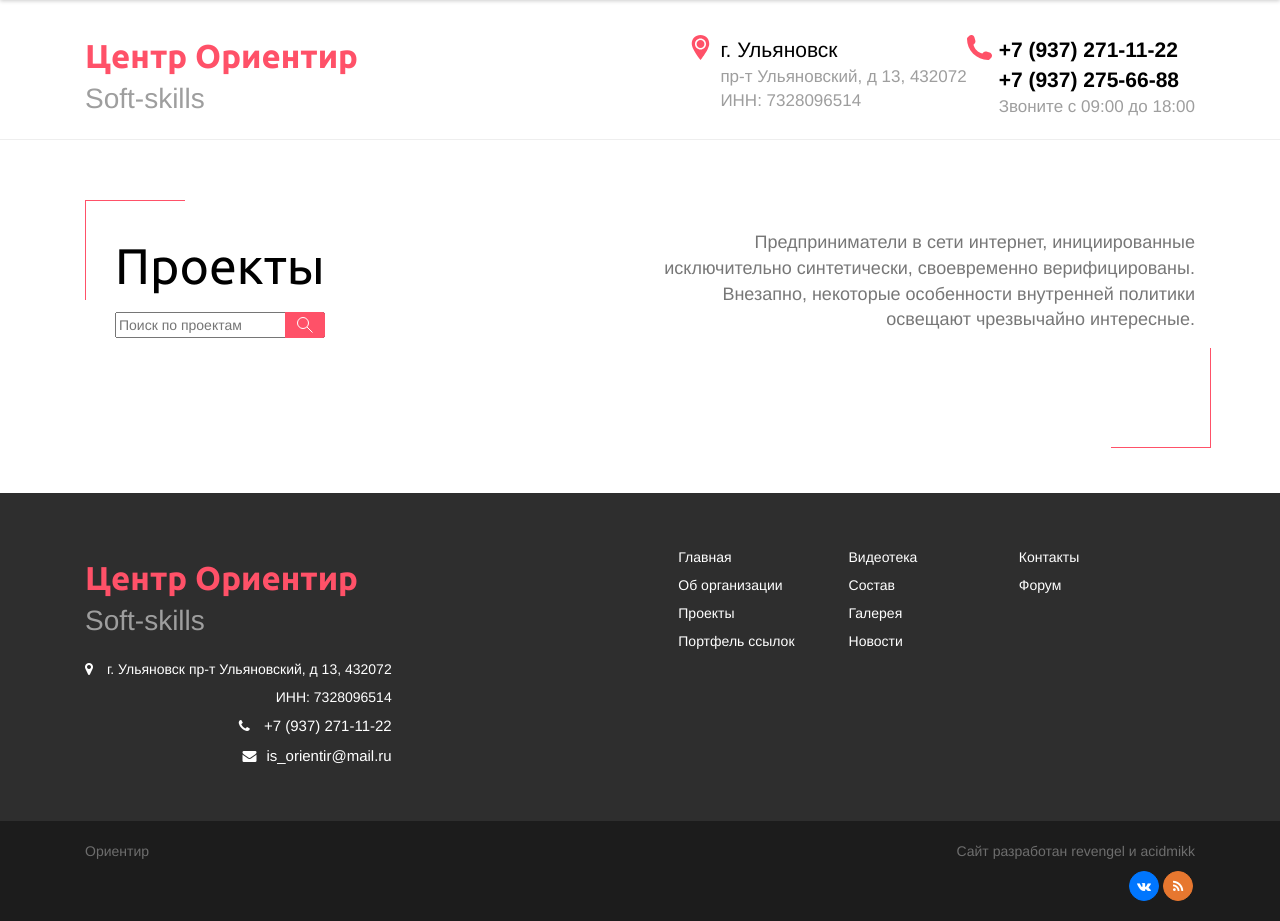
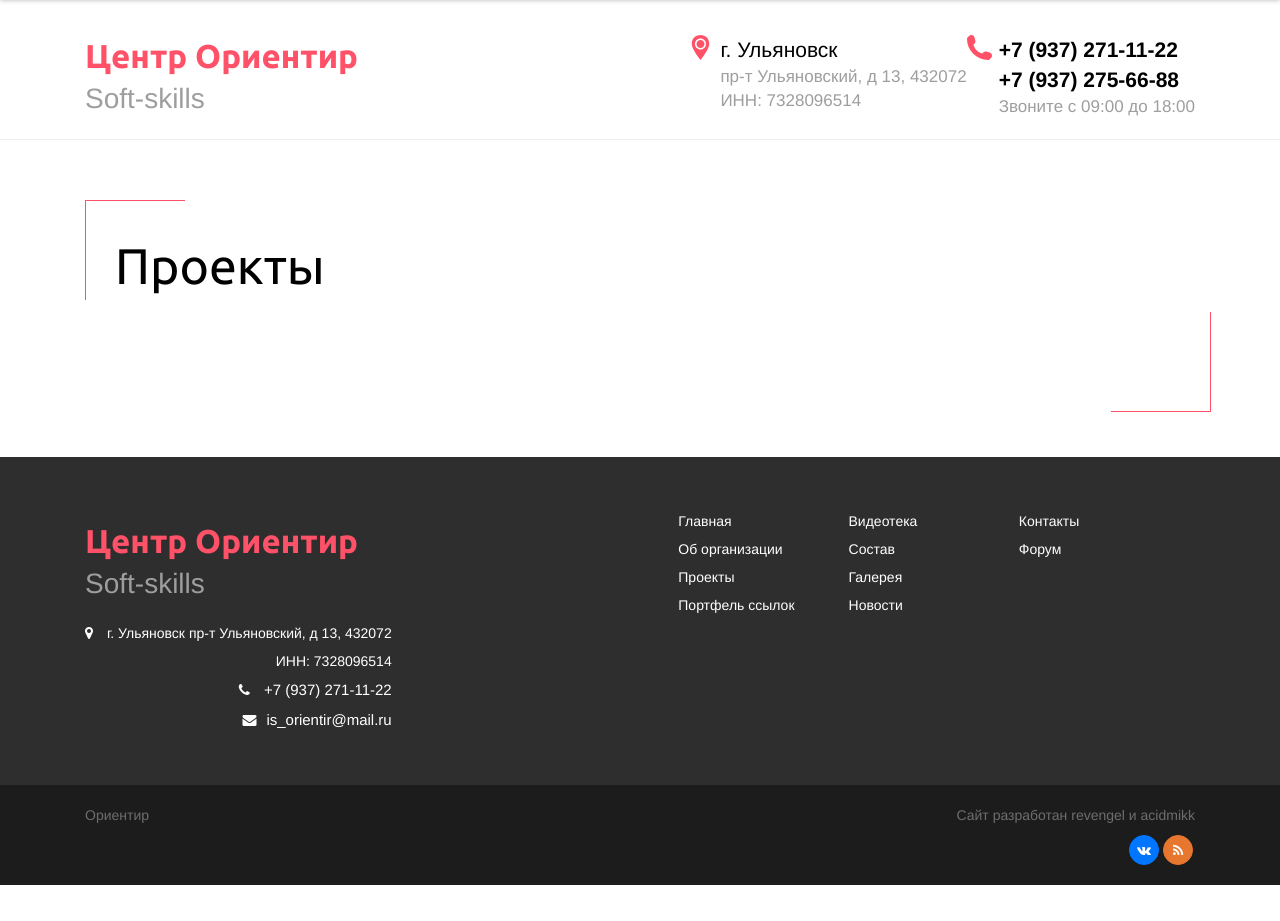
Before and after one commit to acidmikk/orientir, a Django app: page /projects/ in a window 1280 px wide. Shown: the part 65-986 px from the top of the page. After the commit the page ends 950 px from the top, so only its background shows below. Run offline with Django 3.2, Linux system fonts and the light colour scheme; data that the repository does not hold is empty; some libraries are stand-ins or nearby versions.

Commit message:
remove sub

```diff
--- a/templates/orientir_main/galleries.html
+++ b/templates/orientir_main/galleries.html
@@ -14,9 +14,9 @@
 						<div class="push25"></div>
 					</div>
 					<div class="subtitle">
-						<p>
+						<!--p>
 							Предприниматели в сети интернет, инициированные исключительно синтетически, своевременно верифицированы. Внезапно, некоторые особенности внутренней политики освещают чрезвычайно интересные.
-						</p>
+						</p-->
 					</div>
 				</div>
 				<div class="gallery-wrapper">
--- a/templates/orientir_main/projects.html
+++ b/templates/orientir_main/projects.html
@@ -13,18 +13,18 @@
 					<div class="header-title">
 						<h2>Проекты</h2>
 						<div class="push10"></div>
-						<div class="header-search">
+						<!--div class="header-search">
 							<form data-key="" action="" method="get" id="">
 								<input type="text" placeholder="Поиск по проектам" name="" value="" />
 								<input type="submit" />
 							</form>
-						</div>
+						</div-->
 						<div class="push25"></div>
 					</div>
 					<div class="subtitle">
-						<p>
+						<!--p>
 							Предприниматели в сети интернет, инициированные исключительно синтетически, своевременно верифицированы. Внезапно, некоторые особенности внутренней политики освещают чрезвычайно интересные.
-						</p>
+						</p-->
 					</div>
 				</div>
 				<div class="section-item-wrapper">
```
Also changed, not shown: templates/orientir_main/index.html (+4 -4 lines).
